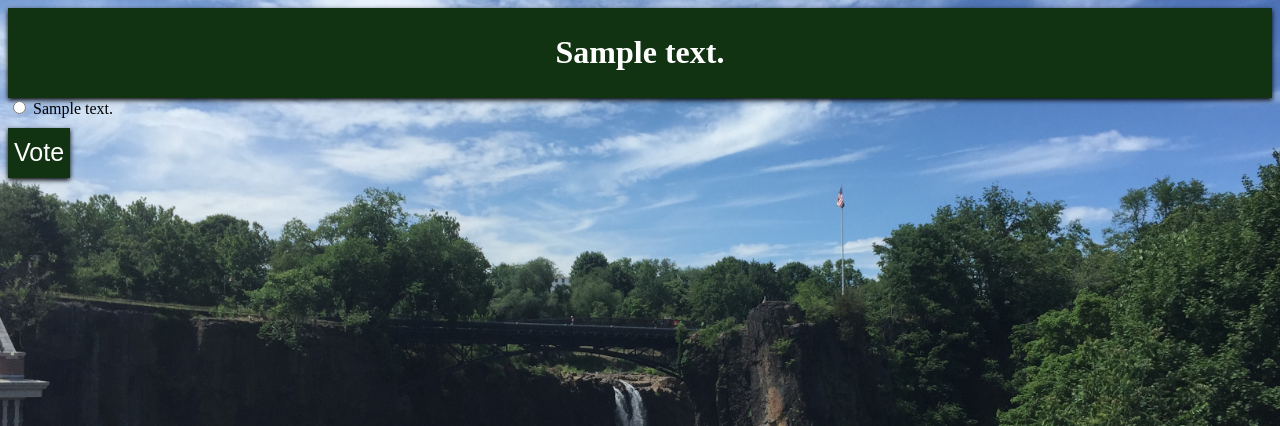
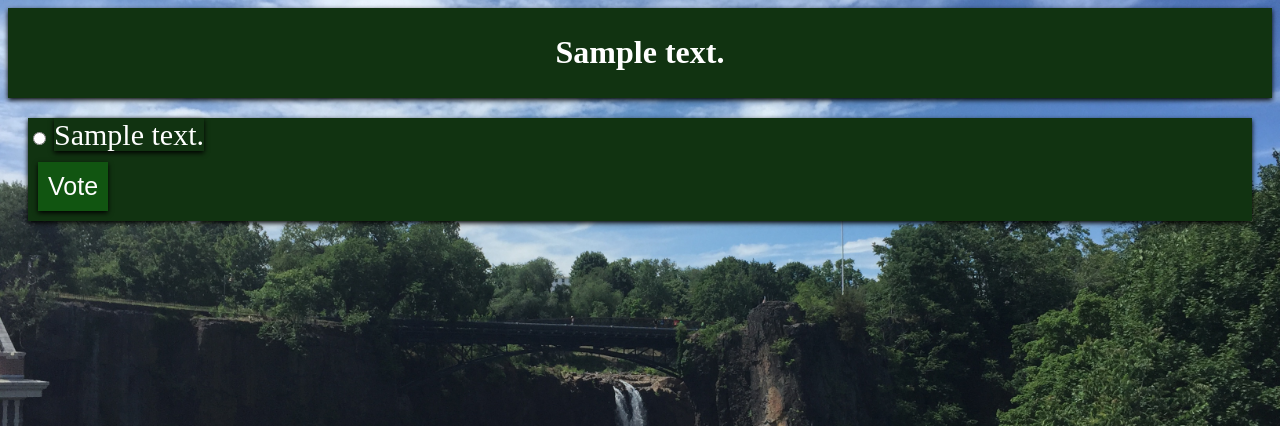
Before and after one commit to impomales/LearnDjango, a Django app: template polls/templates/polls/detail.html in a window 1280 px wide. Shown: the top 426 px of the page. Run offline with Django 3.2, Linux system fonts and the light colour scheme; the template is opened without the code that fills it: most values are stand-ins (such as "Sample title", 1, 10 or a date in 2020).

Commit message:
add more css

```diff
--- a/polls/static/polls/style.css
+++ b/polls/static/polls/style.css
@@ -33,12 +33,26 @@ a {
     box-shadow: 0px 2px 5px black;
 }
 
-#button {
+.button {
+    color: white;
+    background-color: #115511;
+    border-style: none;
+    box-shadow: 0px 2px 5px black;
+    font-size: 25px;
+    margin: 10px;
+    padding: 10px;
+}
+
+form {
     color: white;
     background-color: #113311;
     border-style: none;
     box-shadow: 0px 2px 5px black;
-    height: 50px;
-    font-size: 25px;
-    margin-top: 10px;
+    margin: 20px;
+    font-size: 20px;
 }
+
+label {
+    box-shadow: 0px 2px 5px black;
+    font-size: 30px;
+}
--- a/polls/templates/polls/detail.html
+++ b/polls/templates/polls/detail.html
@@ -24,5 +24,5 @@
         {{ choice.choice_text }}
     </label><br />
 {% endfor %}
-<input id="button" type="submit" value="Vote" />
+<input class="button" type="submit" value="Vote" />
 </form>
--- a/polls/templates/polls/results.html
+++ b/polls/templates/polls/results.html
@@ -13,4 +13,4 @@
 {% endfor %}
 </ul>
 
-<a href="{% url 'polls:detail' question.id %}">Vote again?</a>
+<a class="button" href="{% url 'polls:detail' question.id %}">Vote again?</a>
```
Also changed, not shown: db.sqlite3.
